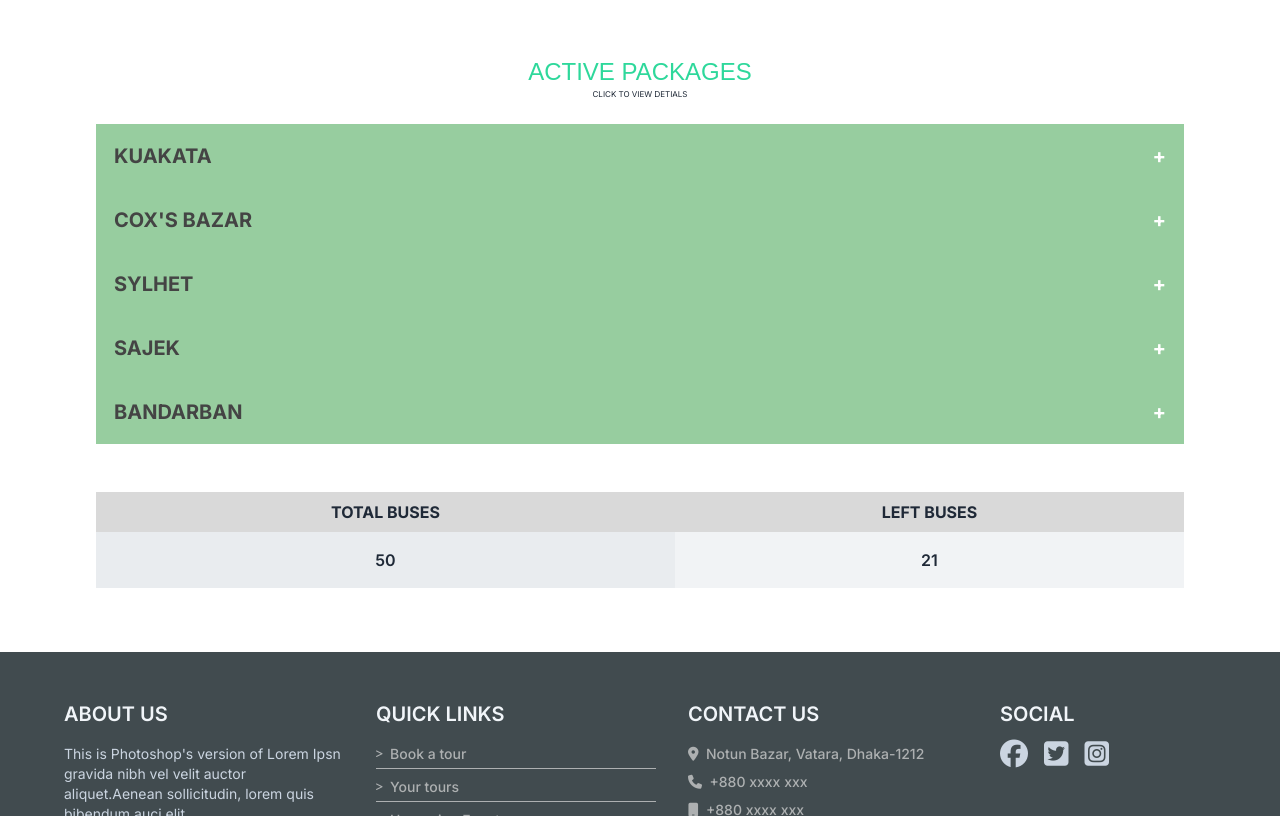
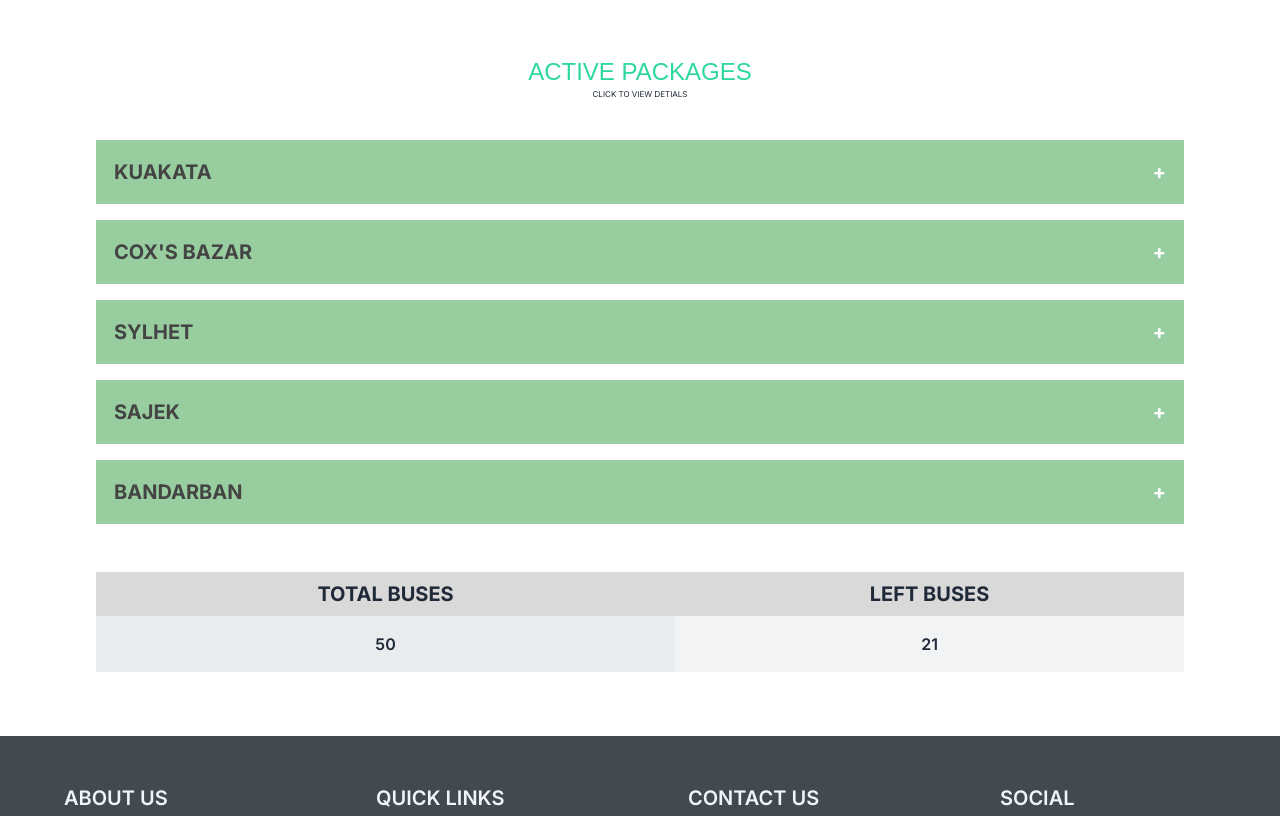
Before and after one commit to Jobayer98/Pothik, a plain HTML site: page admin.html in a window 1280 px wide. Shown: the part 460-1276 px from the top of the page. Drawn offline with nearby package versions, Linux system fonts and the light colour scheme; a web font is replaced by a local one.

Commit message:
add margin between accordion

```diff
--- a/admin.html
+++ b/admin.html
@@ -85,7 +85,7 @@
             <p class="text-[8px]">Click to view detials</p>
           </div>
           <!-- accordion 1 -->
-          <div>
+          <div class="my-4">
             <button class="accordion text-xl font-bold uppercase">
               Kuakata
             </button>
@@ -449,7 +449,7 @@
             </div>
           </div>
           <!-- accordion 2 -->
-          <div>
+          <div class="my-4">
             <button class="accordion text-xl font-bold uppercase">
               Cox's Bazar
             </button>
@@ -813,7 +813,7 @@
             </div>
           </div>
           <!-- accordion 3 -->
-          <div>
+          <div class="my-4">
             <button class="accordion text-xl font-bold uppercase">
               Sylhet
             </button>
@@ -1177,7 +1177,7 @@
             </div>
           </div>
           <!-- accordion 4 -->
-          <div>
+          <div class="my-4">
             <button class="accordion text-xl font-bold uppercase">Sajek</button>
             <!-- Tickets details -->
             <div class="panel uppercase text-xl">
@@ -1539,7 +1539,7 @@
             </div>
           </div>
           <!-- accordion 5 -->
-          <div>
+          <div class="my-4">
             <button class="accordion text-xl font-bold uppercase">
               Bandarban
             </button>
@@ -1906,7 +1906,7 @@
           <!-- number of buses -->
           <div class="mt-12">
             <table class="w-[100%] uppercase text-gray-800">
-              <thead class="bg-[#D9D9D9]">
+              <thead class="bg-[#D9D9D9] text-xl">
                 <tr>
                   <th class="py-2">Total Buses</th>
                   <th class="py-2">Left Buses</th>
```
